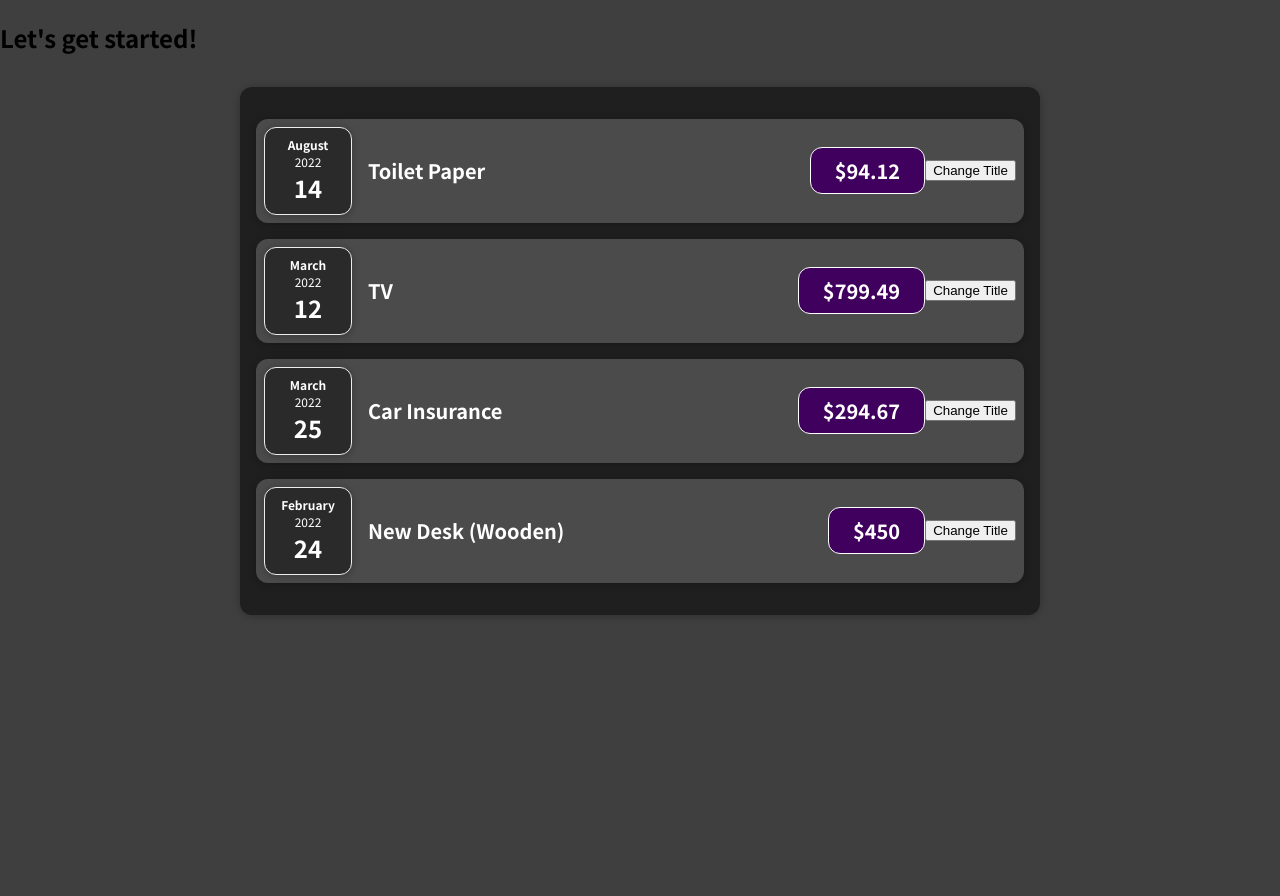
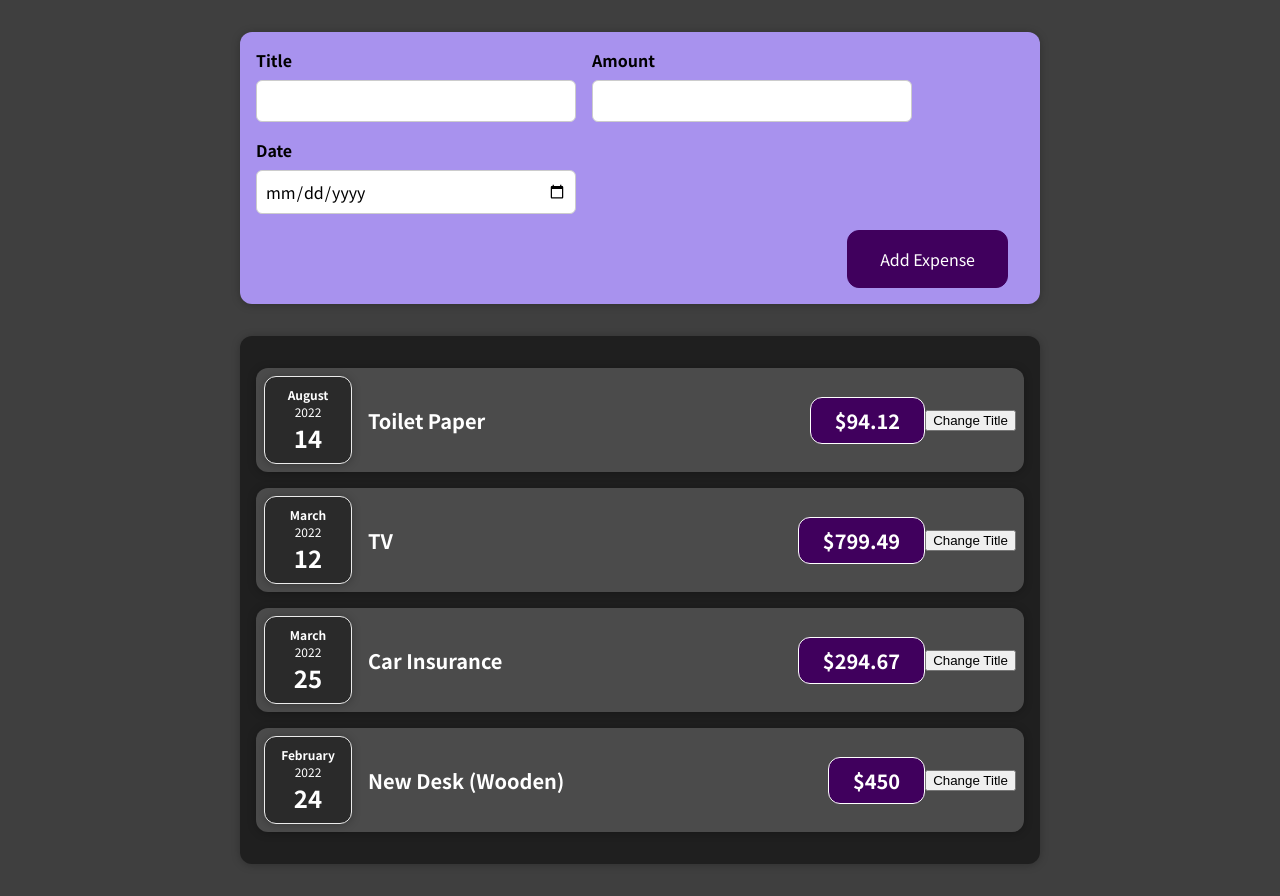
Before and after one commit to jripke74/react-0025, a React (Create React App) app: page / in a window 1280 px wide. Before the commit the page ends 800 px from the top, so only its background shows below. Built offline with nearby package versions, Linux system fonts and the light colour scheme.

Commit message:
add ExpenseForm

```diff
--- a/src/App.js
+++ b/src/App.js
@@ -1,5 +1,6 @@
 import React from 'react';
 
+import NewExpense from './components/NewExpense/NewExpense';
 import Expenses from './components/Expenses/Expenses';
 
 function App() {
@@ -32,7 +33,7 @@
 
   return (
     <div>
-      <h2>Let's get started!</h2>
+      <NewExpense />
       <Expenses items={expenses} />
     </div>
   );
--- a/src/components/Expenses/ExpenseItem.js
+++ b/src/components/Expenses/ExpenseItem.js
@@ -6,6 +6,7 @@
 
 const ExpenseItem = (props) => {
   const [title, setTitle] = useState(props.title);
+  console.log('ExpenseItem evaluated by React');
 
   const clickHandler = () => {
     setTitle('Updated!');
--- /dev/null
+++ b/src/components/NewExpense/ExpenseForm.css
@@ -0,0 +1,26 @@
+.new-expense__controls {
+  display: flex;
+  flex-wrap: wrap;
+  gap: 1rem;
+  margin-bottom: 1rem;
+  text-align: left;
+}
+
+.new-expense__control label {
+  font-weight: bold;
+  margin-bottom: 0.5rem;
+  display: block;
+}
+
+.new-expense__control input {
+  font: inherit;
+  padding: 0.5rem;
+  border-radius: 6px;
+  border: 1px solid #ccc;
+  width: 20rem;
+  max-width: 100%;
+}
+
+.new-expense__actions {
+  text-align: right;
+}
--- /dev/null
+++ b/src/components/NewExpense/ExpenseForm.js
@@ -0,0 +1,29 @@
+import React from 'react';
+
+import './ExpenseForm.css';
+
+const ExpenseForm = () => {
+  return (
+    <form>
+      <div className="new-expense__controls">
+        <div className="new-expense__control">
+          <label>Title</label>
+          <input type="text" />
+        </div>
+        <div className="new-expense__control">
+          <label>Amount</label>
+          <input type="number" min="0.01" step="0.01" />
+        </div>
+        <div className="new-expense__control">
+          <label>Date</label>
+          <input type="date" min="2019-01-01" max="2022-12-31" />
+        </div>
+      </div>
+      <div className="new-expense__actions">
+        <button type="submit">Add Expense</button>
+      </div>
+    </form>
+  );
+};
+
+export default ExpenseForm;
--- /dev/null
+++ b/src/components/NewExpense/NewExpense.css
@@ -0,0 +1,38 @@
+.new-expense {
+  background-color: #a892ee;
+  padding: 1rem;
+  margin: 2rem auto;
+  width: 50rem;
+  max-width: 95%;
+  border-radius: 12px;
+  text-align: center;
+  box-shadow: 0 1px 8px rgba(0, 0, 0, 0.25);
+}
+
+.new-expense button {
+  font: inherit;
+  cursor: pointer;
+  padding: 1rem 2rem;
+  border: 1px solid #40005d;
+  background-color: #40005d;
+  color: white;
+  border-radius: 12px;
+  margin-right: 1rem;
+}
+
+.new-expense button:hover,
+.new-expense button:active {
+  background-color: #510674;
+  border-color: #510674;
+}
+
+.new-expense button.alternative {
+  color: #220131;
+  border-color: transparent;
+  background-color: transparent;
+}
+
+.new-expense button.alternative:hover,
+.new-expense button.alternative:active {
+  background-color: #ddb3f8;
+}
--- /dev/null
+++ b/src/components/NewExpense/NewExpense.js
@@ -0,0 +1,14 @@
+import React from 'react';
+
+import ExpenseForm from './ExpenseForm';
+import './NewExpense.css';
+
+const NewExpense = () => {
+  return (
+    <div className="new-expense">
+      <ExpenseForm />
+    </div>
+  );
+};
+
+export default NewExpense;
```
